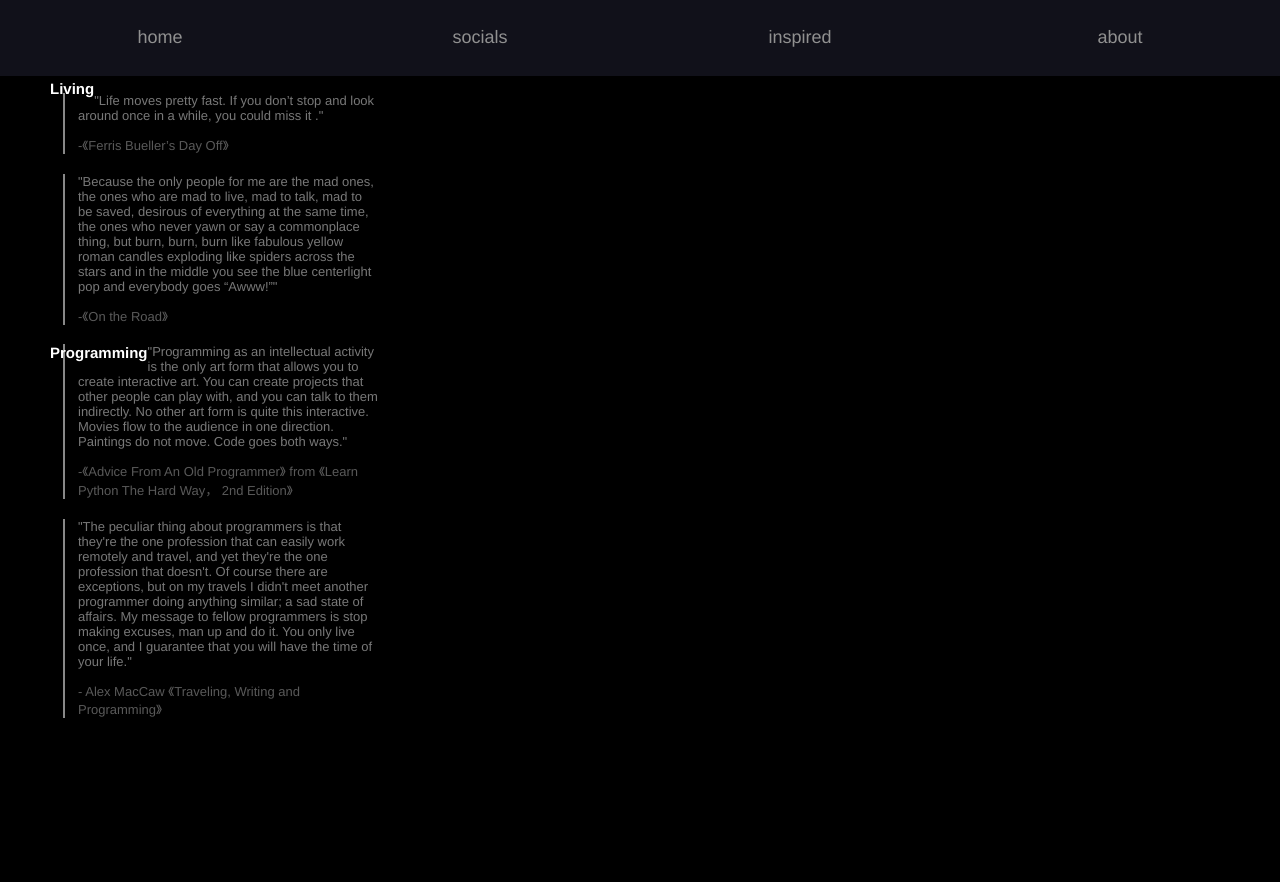
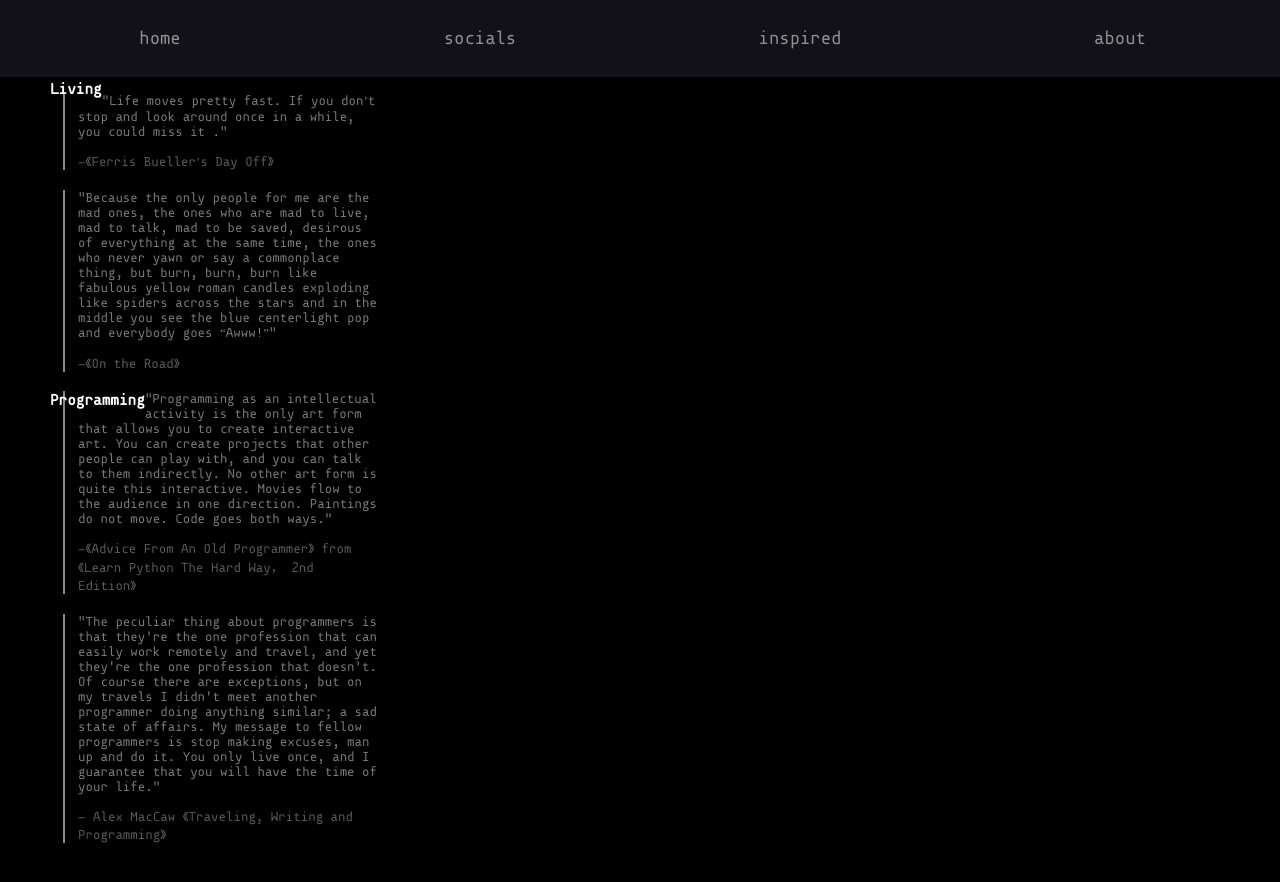
Before and after one commit to fakelbst/fakelbst.github.io, a Jekyll site: the page built from inspired/index.html, in a window 1280 px wide. Shown: the top 882 px of the page. Built offline with Jekyll 4.4.1, drawn with Linux system fonts in a browser that asks for light colours; Markdown is read by kramdown in place of the engine named in the settings.

Commit message:
updagte font

```diff
--- a/css/main.css
+++ b/css/main.css
@@ -12,9 +12,14 @@
 
 html, body { height: 100%; }
 
+@font-face {
+    font-family: monoOne;
+    src: url('/font/monoOne.otf')
+}
+
 body {
   background-color: #000;
-  font: 13.34px Helvetica, Arial, sans-serif;
+  font: 13.34px monoOne, Arial, sans-serif;
   font-size: small;
   text-align: center;
 }
@@ -24,6 +29,10 @@ h1, h2, h3, h4, h5, h6 {
 
 h1 { margin-bottom: 1em; }
 p { margin: 1em 0; }
+
+h1, h2, h3, h4, h5, h6, p, a {
+    font-family: monoOne;
+}
 
 /*****************************************************************************/
 /*
```
Also changed, not shown: font/monoOne.otf (added).
